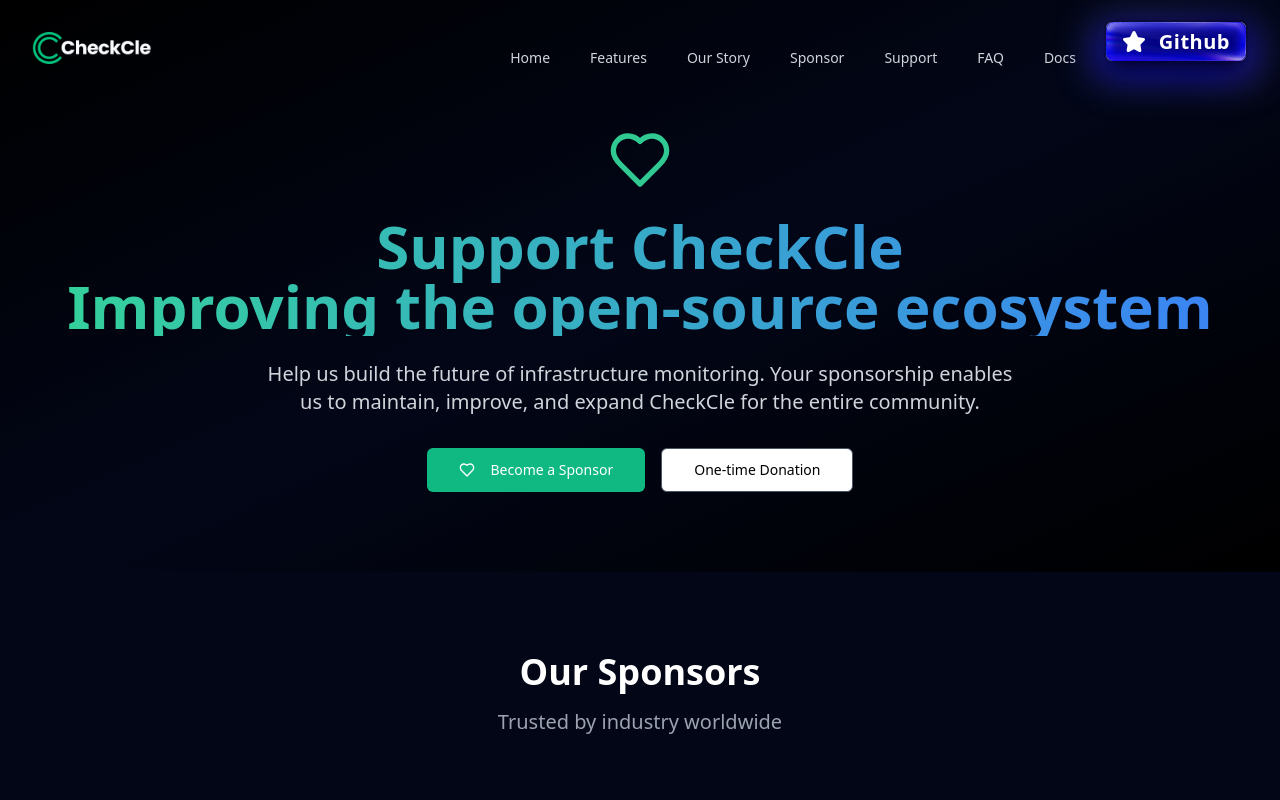
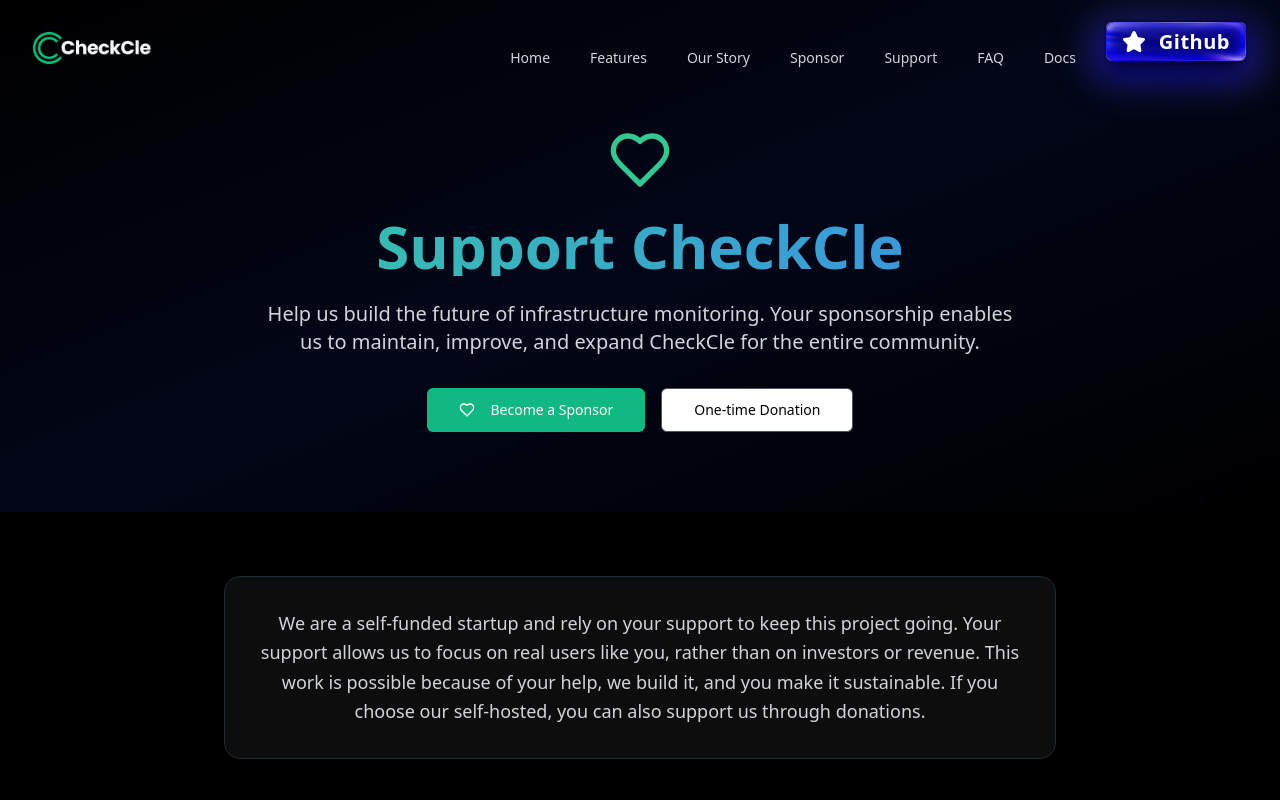
Before and after one commit to operacle/checkcle-website, a React (Vite) app: page /sponsor in a window 1280 px wide. Shown: the top 800 px of the page. Built offline with nearby package versions, Linux system fonts and the light colour scheme.

Commit message:
Add support message to sponsor page

```diff
--- a/src/pages/Sponsor.tsx
+++ b/src/pages/Sponsor.tsx
@@ -77,7 +77,6 @@
           <Heart className="w-16 h-16 text-emerald-400 mx-auto mb-6 animate-pulse" />
           <h1 className="text-5xl md:text-6xl font-bold mb-6 bg-gradient-to-r from-emerald-400 to-blue-500 bg-clip-text text-transparent">
             Support CheckCle
-            <br/> Improving the open-source ecosystem
           </h1>
           <p className="text-xl text-gray-300 mb-8 max-w-3xl mx-auto">
             Help us build the future of infrastructure monitoring. Your sponsorship enables us to maintain,
@@ -100,6 +99,16 @@
             >
               One-time Donation
             </Button>
+          </div>
+        </div>
+      </section>
+          {/* Our Mission */}
+      <section className="py-16 bg-black">
+        <div className="max-w-4xl mx-auto px-4 sm:px-6 lg:px-8 text-center">
+          <div className="bg-white/5 rounded-2xl p-8 border border-gray-800">
+            <p className="text-lg text-gray-300 leading-relaxed">
+              We are a self-funded startup and rely on your support to keep this project going. Your support allows us to focus on real users like you, rather than on investors or revenue. This work is possible because of your help, we build it, and you make it sustainable. If you choose our self-hosted, you can also support us through donations.
+            </p>
           </div>
         </div>
       </section>
```
